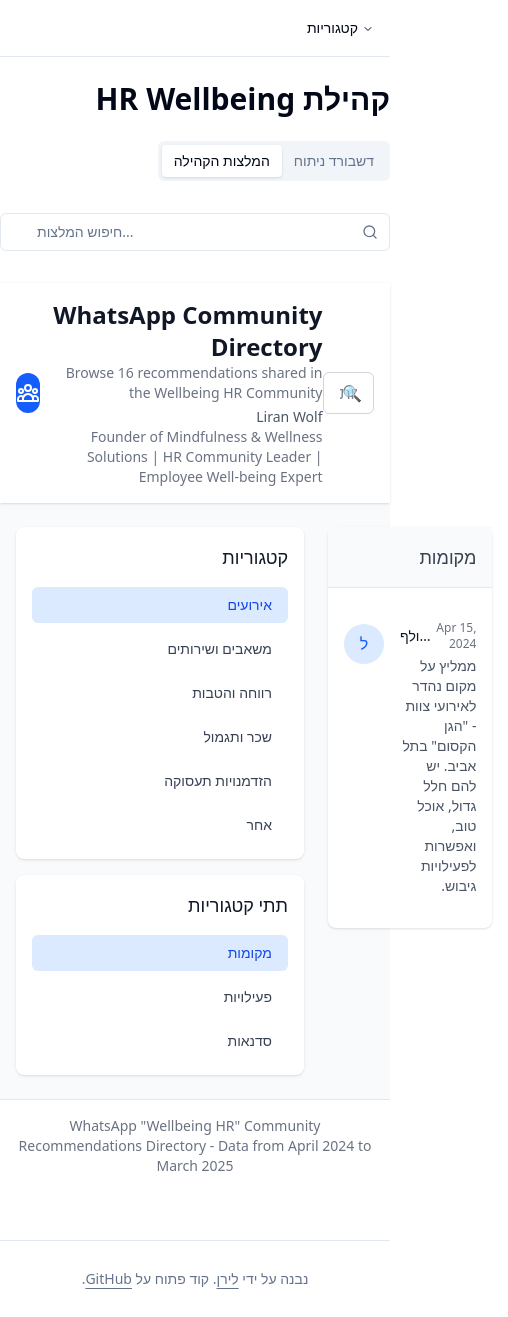
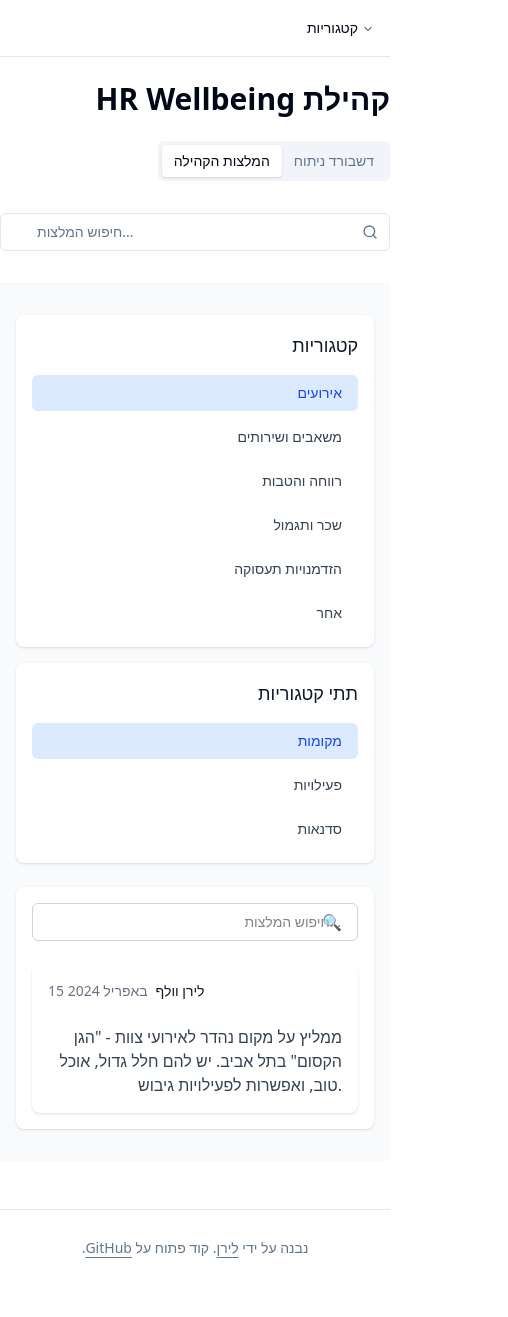
Before and after one commit to blutrich/liran, a React (Vite) app: page / in a window 390 px wide. Shown: the whole page, 508 px wide, since content can reach past the window. After the commit the page ends 1286 px from the top, so only its background shows below. Built offline with nearby package versions, Linux system fonts and the light colour scheme; the HTML template or start-up script is replaced by a standard one.

Commit message:
Make the site mobile-friendly with responsive design

```diff
--- a/src/components/recommendations/RecommendationsDirectory.tsx
+++ b/src/components/recommendations/RecommendationsDirectory.tsx
@@ -146,57 +146,17 @@
   };
 
   return (
-    <div className="flex flex-col min-h-screen bg-gray-50">
-      {/* Header */}
-      <header className="bg-white shadow-sm">
-        <div className="max-w-7xl mx-auto px-4 sm:px-6 lg:px-8 py-4">
-          <div className="flex justify-between items-center">
-            <div className="flex items-center space-x-3">
-              <div className="w-10 h-10 rounded-full bg-blue-600 flex items-center justify-center">
-                <svg className="w-6 h-6 text-white" fill="none" stroke="currentColor" viewBox="0 0 24 24" xmlns="http://www.w3.org/2000/svg">
-                  <path strokeLinecap="round" strokeLinejoin="round" strokeWidth="2" d="M17 20h5v-2a3 3 0 00-5.356-1.857M17 20H7m10 0v-2c0-.656-.126-1.283-.356-1.857M7 20H2v-2a3 3 0 015.356-1.857M7 20v-2c0-.656.126-1.283.356-1.857m0 0a5.002 5.002 0 019.288 0M15 7a3 3 0 11-6 0 3 3 0 016 0zm6 3a2 2 0 11-4 0 2 2 0 014 0zM7 10a2 2 0 11-4 0 2 2 0 014 0z"></path>
-                </svg>
-              </div>
-              <div>
-                <h1 className="text-2xl font-bold text-gray-900">WhatsApp Community Directory</h1>
-                <p className="text-sm text-gray-500">
-                  Browse {calculateTotalRecommendations()} recommendations shared in the Wellbeing HR Community
-                </p>
-                <p className="mt-1 text-sm text-gray-600">
-                  Liran Wolf
-                  <br />
-                  <span className="text-gray-500">Founder of Mindfulness & Wellness Solutions | HR Community Leader | Employee Well-being Expert</span>
-                </p>
-              </div>
-            </div>
-
-            {/* Search */}
-            <div className="w-1/3">
-              <SearchBar
-                searchQuery={searchQuery}
-                setSearchQuery={setSearchQuery}
-                onSearch={handleSearch}
-                onClear={clearSearch}
-              />
-            </div>
-          </div>
-        </div>
-      </header>
-
-      {/* Main content */}
-      <main className="flex-1 max-w-7xl mx-auto px-4 sm:px-6 lg:px-8 py-6">
-        <div className="flex gap-6">
-          {/* Sidebar */}
-          <div className="w-72 flex-shrink-0">
-            {/* Categories */}
+    <div className="min-h-screen bg-gray-50">
+      <div className="max-w-7xl mx-auto px-4 sm:px-6 lg:px-8 py-8">
+        <div className="flex flex-col lg:flex-row gap-6">
+          {/* Sidebar - Categories and Subcategories */}
+          <div className="w-full lg:w-64 space-y-4">
             <CategoryList
               categories={categoriesData}
               selectedCategory={selectedCategory}
               onCategorySelect={handleCategorySelect}
             />
-
-            {/* Subcategories */}
-            {subcategoriesData[selectedCategory] && !isSearching && (
+            {selectedCategory && subcategoriesData[selectedCategory] && (
               <SubcategoryList
                 subcategories={subcategoriesData[selectedCategory]}
                 selectedSubcategory={selectedSubcategory}
@@ -205,39 +165,35 @@
             )}
           </div>
 
-          {/* Recommendations list */}
+          {/* Main Content */}
           <div className="flex-1">
-            <div className="bg-white rounded-lg shadow">
-              <div className="border-b border-gray-200 p-4 bg-gray-50">
-                <h2 className="text-lg font-medium text-gray-700">
-                  {isSearching
-                    ? `Search Results (${searchResults.length})`
-                    : selectedSubcategory
-                      ? `${getSubcategoryName(selectedCategory, selectedSubcategory)}`
-                      : `${getCategoryName(selectedCategory)}`
-                  }
-                </h2>
+            <div className="bg-white rounded-lg shadow p-4 sm:p-6">
+              <div className="mb-6">
+                <SearchBar
+                  searchQuery={searchQuery}
+                  setSearchQuery={setSearchQuery}
+                  onSearch={handleSearch}
+                  onClear={clearSearch}
+                />
               </div>
 
+              <div className="space-y-4">
+                {getCurrentRecommendations().length === 0 ? (
+                  <div className="text-center py-8 text-gray-500">
+                    {searchQuery ? 'לא נמצאו המלצות מתאימות לחיפוש שלך' : 'בחר קטגוריה או תת-קטגוריה כדי לראות המלצות'}
+                  </div>
+                ) : (
                   <RecommendationsList
                     recommendations={getCurrentRecommendations()}
-                isSearching={isSearching}
                     getCategoryName={getCategoryName}
                     getSubcategoryName={getSubcategoryName}
                   />
+                )}
               </div>
             </div>
           </div>
-      </main>
-
-      {/* Footer */}
-      <footer className="bg-white border-t border-gray-200 mt-auto">
-        <div className="max-w-7xl mx-auto px-4 sm:px-6 lg:px-8 py-4">
-          <p className="text-center text-sm text-gray-500">
-            WhatsApp "Wellbeing HR" Community Recommendations Directory - Data from April 2024 to March 2025
-          </p>
         </div>
-      </footer>
+      </div>
     </div>
   );
 };
--- a/src/components/recommendations/RecommendationsList.tsx
+++ b/src/components/recommendations/RecommendationsList.tsx
@@ -1,14 +1,6 @@
 import React from 'react';
 import { RecommendationCard } from './RecommendationCard'
-
-interface Recommendation {
-  id: number;
-  date: string;
-  sender: string;
-  message: string;
-  category?: string;
-  subcategory?: string;
-}
+import { Recommendation } from './data';
 
 interface RecommendationsListProps {
   recommendations: Recommendation[];
@@ -17,12 +9,7 @@
   getSubcategoryName: (categoryId: string, subcategoryId: string) => string;
 }
 
-export const RecommendationsList: React.FC<RecommendationsListProps> = ({
-  recommendations,
-  isSearching,
-  getCategoryName,
-  getSubcategoryName,
-}) => {
+export const RecommendationsList = ({ recommendations, isSearching, getCategoryName, getSubcategoryName }: RecommendationsListProps) => {
   if (recommendations.length === 0) {
     return (
       <div className="p-4">
@@ -42,26 +29,36 @@
   }
 
   return (
-    <div className="p-4">
-      <ul className="divide-y divide-gray-200">
-        {recommendations.map((recommendation) => (
-          <li key={recommendation.id} className="py-4">
-            <RecommendationCard
-              id={recommendation.id}
-              sender={recommendation.sender}
-              date={recommendation.date}
-              message={recommendation.message}
-              category={recommendation.category}
-              subcategory={recommendation.subcategory}
-              categoryName={recommendation.category ? getCategoryName(recommendation.category) : undefined}
-              subcategoryName={recommendation.category && recommendation.subcategory
-                ? getSubcategoryName(recommendation.category, recommendation.subcategory)
-                : undefined}
-              showCategory={isSearching}
-            />
-          </li>
-        ))}
-      </ul>
+    <div className="space-y-4">
+      {recommendations.map((recommendation) => (
+        <div key={recommendation.id} className="bg-white rounded-lg shadow-sm p-4 sm:p-6 hover:shadow-md transition-shadow">
+          <div className="flex flex-col sm:flex-row sm:items-center justify-between gap-2">
+            <div className="flex items-center space-x-2">
+              <span className="text-sm text-gray-500">
+                {new Date(recommendation.date).toLocaleDateString('he-IL', {
+                  year: 'numeric',
+                  month: 'long',
+                  day: 'numeric'
+                })}
+              </span>
+              <span className="text-sm font-medium text-gray-900">{recommendation.sender}</span>
+            </div>
+            <div className="flex flex-wrap gap-2">
+              {recommendation.category && (
+                <span className="inline-flex items-center px-2.5 py-0.5 rounded-full text-xs font-medium bg-blue-100 text-blue-800">
+                  {getCategoryName(recommendation.category)}
+                </span>
+              )}
+              {recommendation.subcategory && (
+                <span className="inline-flex items-center px-2.5 py-0.5 rounded-full text-xs font-medium bg-green-100 text-green-800">
+                  {getSubcategoryName(recommendation.category!, recommendation.subcategory)}
+                </span>
+              )}
+            </div>
+          </div>
+          <p className="mt-4 text-gray-700 whitespace-pre-wrap">{recommendation.message}</p>
+        </div>
+      ))}
     </div>
   );
 };
--- a/src/components/recommendations/SearchBar.tsx
+++ b/src/components/recommendations/SearchBar.tsx
@@ -20,20 +20,22 @@
         value={searchQuery}
         onChange={(e) => setSearchQuery(e.target.value)}
         placeholder="חיפוש המלצות..."
-        className="w-full px-4 py-2 border border-gray-300 rounded-md focus:outline-none focus:ring-2 focus:ring-blue-500 focus:border-transparent"
+        className="w-full px-4 py-2 text-right border border-gray-300 rounded-md focus:outline-none focus:ring-2 focus:ring-blue-500 focus:border-transparent text-sm sm:text-base"
       />
       {searchQuery && (
         <button
           type="button"
           onClick={onClear}
-          className="absolute left-3 top-1/2 transform -translate-y-1/2 text-gray-400 hover:text-gray-600"
+          className="absolute left-3 top-1/2 transform -translate-y-1/2 text-gray-400 hover:text-gray-600 p-1"
+          aria-label="Clear search"
         >
           ✕
         </button>
       )}
       <button
         type="submit"
-        className="absolute right-3 top-1/2 transform -translate-y-1/2 text-gray-400 hover:text-gray-600"
+        className="absolute right-3 top-1/2 transform -translate-y-1/2 text-gray-400 hover:text-gray-600 p-1"
+        aria-label="Search"
       >
         🔍
       </button>
```
Lines whose indentation alone changed are shown as unchanged.
